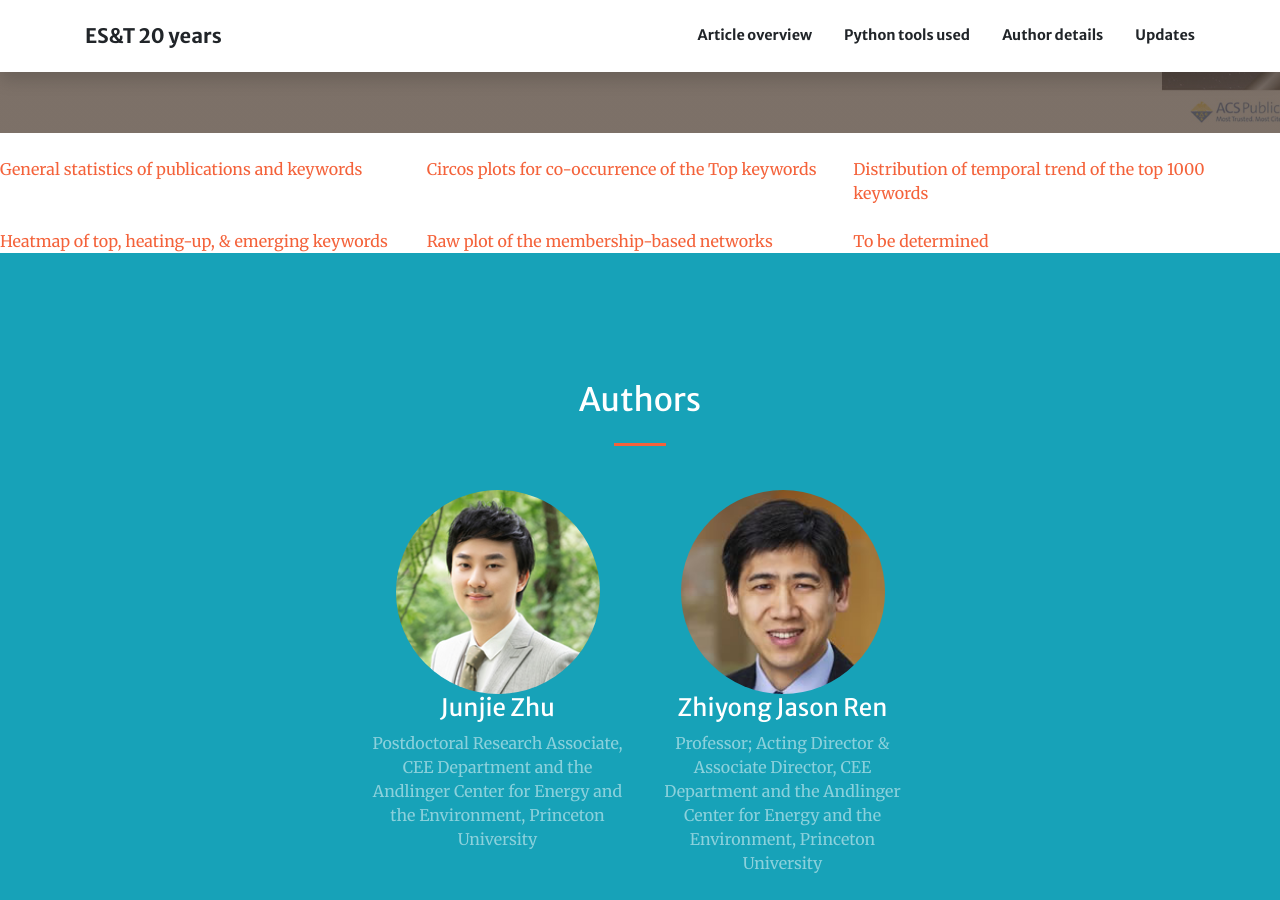
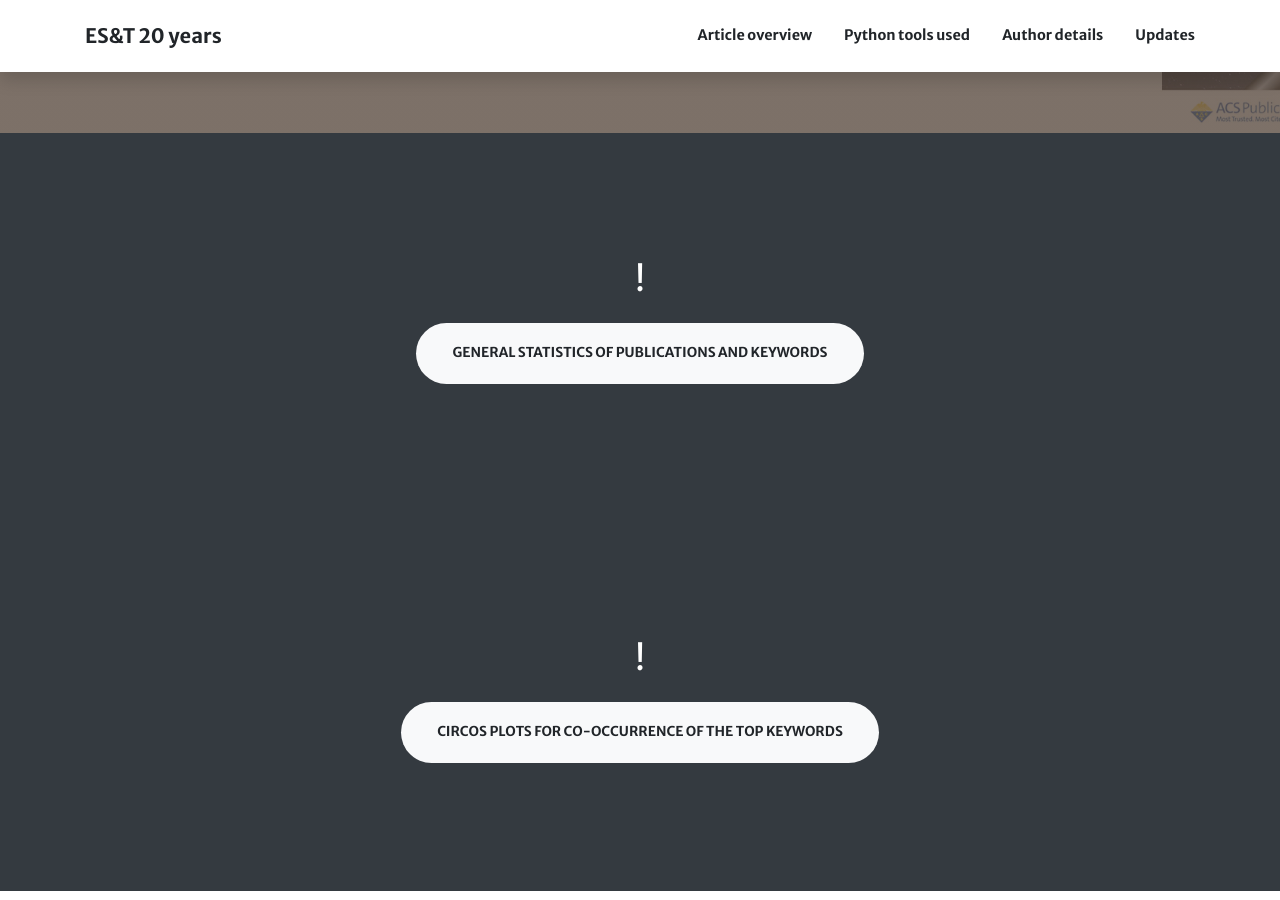
Before and after one commit to starfriend10/EST, a Jekyll site: the page built from index.md, in a window 1280 px wide and 900 px high, scrolled down 767 px. Built offline with Jekyll 4.4.1, drawn with Linux system fonts in a browser that asks for light colours; nearby versions of some CDN libraries.

Commit message:
Update index.md

```diff
--- a/index.md
+++ b/index.md
@@ -10,6 +10,22 @@
 
 
 sections:
+  - type: aside.html
+    section_id: aside
+    title:
+    actions:
+      - title: General statistics of publications and keywords
+        url: https://pubs.acs.org/journal/esthag
+        class: btn-light
+
+  - type: aside.html
+    section_id: aside
+    title:
+    actions:
+      - title: Circos plots for co-occurrence of the Top keywords
+        url: https://pubs.acs.org/journal/esthag
+        class: btn-light
+
   - type: portfolio.html
     # this section has always ID 'portfolio'
     #section_id: portfolio
```
